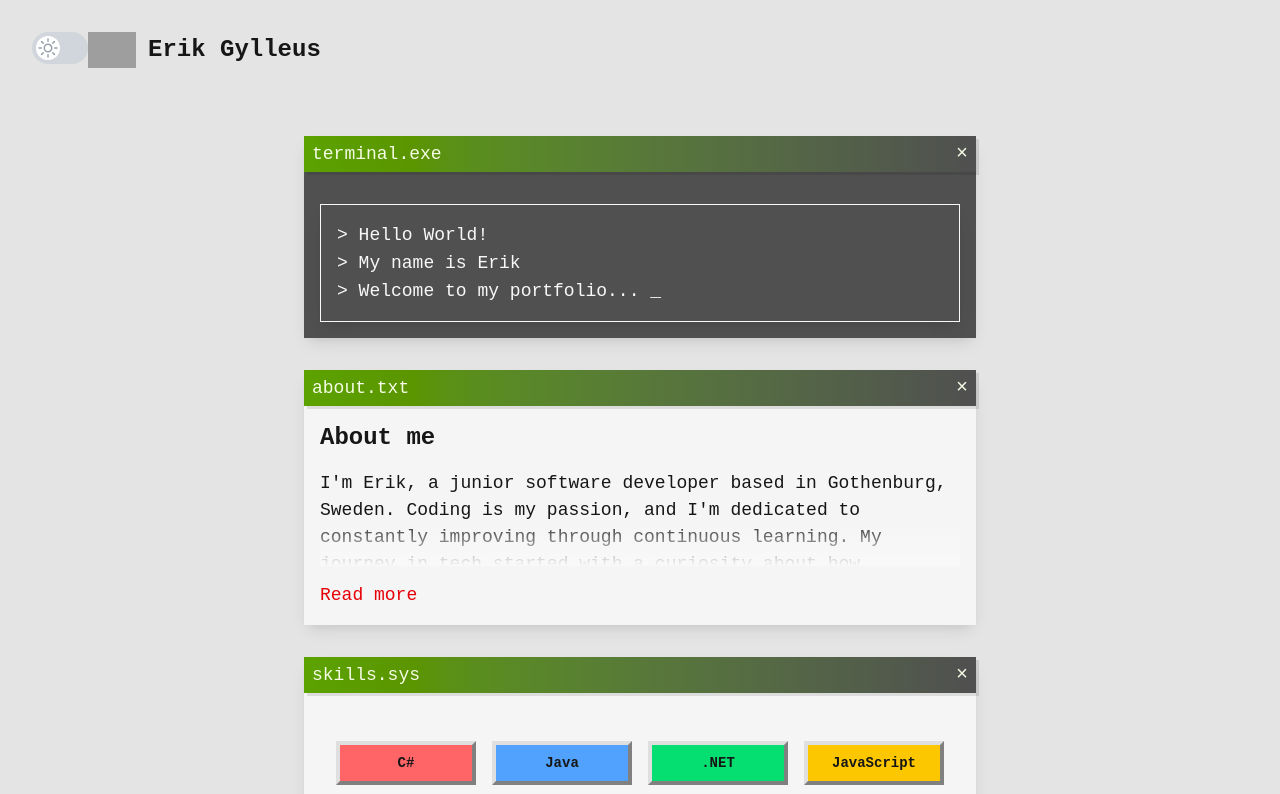
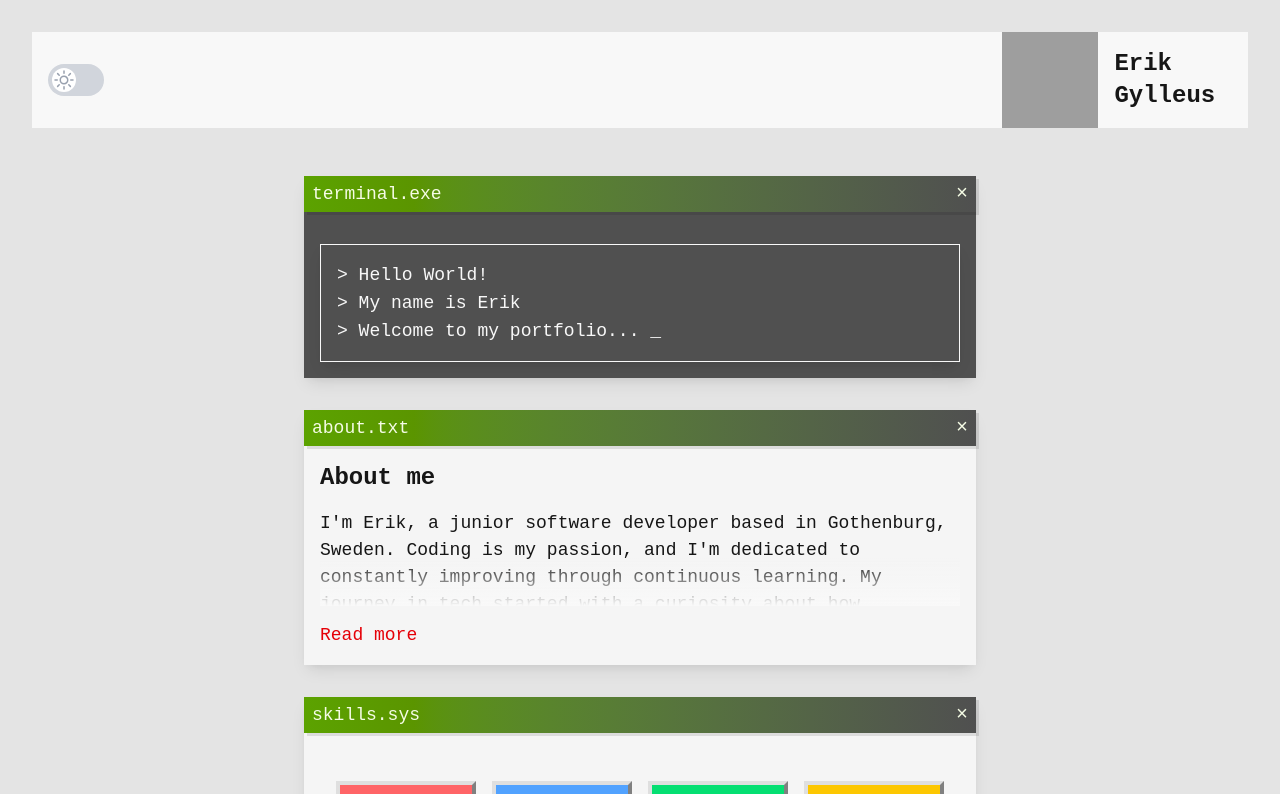
Before and after one commit to ergyl/ergyl.github.io, a Vue app: page / in a window 1280 px wide. Shown: the top 794 px of the page. Built offline with nearby package versions, Linux system fonts and the light colour scheme; grey boxes are pictures that could not be loaded.

Commit message:
responsive logo and header

```diff
--- a/src/App.vue
+++ b/src/App.vue
@@ -1,14 +1,6 @@
 <template>
-  <header>
-    <div class="wrapper">
-      <ToggleThemeSwitch/>
-      <div class="flex items-center justify-center mb-5 text-2xl font-semibold">
-        <img src="https://www.svgrepo.com/show/131095/noodles.svg" class="h-12 mr-3 sm:h-9 dark:filter dark:invert"
-             alt="Logo">
-        <span>Erik Gylleus</span>
-      </div>
-    </div>
-  </header>
+      <Header/>
+
 
   <main>
     <div :class="{'min-h-screen': !allWindowsAreHidden, 'p-4': true}">
@@ -23,17 +15,20 @@
         <Window id="about" header-title="about.txt" body-title="About me"
                 @update:hidden="updateWindowState('about', $event)">
           <ExpandableContent>
-            <p> I'm Erik, a junior software developer based in Gothenburg, Sweden. Coding is my passion, and I'm dedicated
+            <p> I'm Erik, a junior software developer based in Gothenburg, Sweden. Coding is my passion, and I'm
+              dedicated
               to constantly improving through continuous learning. My journey in tech started with a curiosity about how
               computers work, and now I'm turning that curiosity into a career.
             </p>
             <p>
               I love coding and think of ways to improve my skillset all the time. For me, it's a creative outlet that I
-              didn't know I had longed for all my life. I'm mostly into back end development and specifically C# and Java,
+              didn't know I had longed for all my life. I'm mostly into back end development and specifically C# and
+              Java,
               but I'm open to all opportunities to branch out.
             </p>
             <p>
-              I see myself an enabler. I like to help. I work hard. I really love learning new things and strongly believe
+              I see myself an enabler. I like to help. I work hard. I really love learning new things and strongly
+              believe
               in sharing knowledge, teaching each other those new things we learn.
             </p>
             <p>
@@ -74,6 +69,7 @@ import Button from "@/components/ui/Button.vue";
 import ToggleThemeSwitch from "@/components/ui/ToggleThemeSwitch.vue";
 import ExpandableContent from "@/components/ui/ExpandableContent.vue";
 import Secret from "@/components/Secret.vue";
+import Header from "@/components/Header.vue";
 
 const theme = ref(localStorage.theme || "system");
 
--- a/src/assets/main.css
+++ b/src/assets/main.css
@@ -148,16 +148,10 @@ Example: if you want to style all H2 elements you use the base layer.
         }
 
         header {
-            @apply flex;
-            display: flex;
+            background-color: var(--color-base-100);
             place-items: center;
             padding-right: calc(var(--section-gap) / 2);
-        }
-
-        header .wrapper {
-            display: flex;
-            place-items: flex-start;
-            flex-wrap: wrap;
+            @apply flex;
         }
 
         h1 {
@@ -195,6 +189,67 @@ Example: if you want to style all H2 elements you use the base layer.
     #terminal {
         box-shadow: 0 8px 16px -4px rgba(0, 0, 0, 0.1), 0 4px 8px -4px rgba(0, 0, 0, 0.06);
         @apply bg-neutral text-neutral-content
+    }
+
+    #header {
+        background-color: var(--color-base-100);
+        display: flex;
+        justify-content: space-between;
+        align-items: center;
+        width: 100%;
+    }
+
+    #logo {
+        width: 3rem;
+        height: 3rem;
+        transition: width 0.3s ease, height 0.3s ease;
+    }
+
+    #logo-txt {
+        @apply font-semibold text-base;
+    }
+
+    /* sm breakpoint */
+    @media (min-width: 640px) {
+        #logo {
+            width: 4rem;
+            height: 4rem;
+        }
+    }
+
+    /* md breakpoint */
+    @media (min-width: 768px) {
+        #logo {
+            width: 5rem;
+            height: 5rem;
+        }
+
+        #logo-txt {
+            @apply text-lg;
+        }
+    }
+
+    /* lg breakpoint */
+    @media (min-width: 1024px) {
+        #logo {
+            width: 6rem;
+            height: 6rem;
+        }
+
+        #logo-txt {
+            @apply text-2xl;
+        }
+    }
+
+    .dark #logo {
+        filter: invert(1);
+    }
+
+    .wrapper {
+        display: flex;
+        justify-content: space-between;
+        align-items: center;
+        width: 100%;
     }
 
     .card {
@@ -278,6 +333,7 @@ Example: if you want to style all H2 elements you use the base layer.
     .cursor-blink {
         animation: blink 1s step-end infinite;
     }
+
 }
 
 /* Utilities Layer: Custom utilities */
--- /dev/null
+++ b/src/components/Header.vue
@@ -0,0 +1,28 @@
+<template>
+  <header>
+    <div id="header" class="wrapper">
+      <!-- Left side: Theme Toggle Switch -->
+      <ToggleThemeSwitch class="pl-4"/>
+
+      <!-- Right side: Logo and Text -->
+      <div class="flex items-center ml-auto space-x-4">
+        <img
+            id="logo"
+            src="https://www.svgrepo.com/show/131095/noodles.svg"
+            class="logo-size transition-all duration-300 dark:filter dark:invert"
+            alt="Logo"
+        />
+        <span
+            id="logo-txt"
+            class="logo-text text-base sm:text-lg md:text-xl lg:text-2xl font-semibold select-none transition-all duration-300"
+        >
+          Erik Gylleus
+        </span>
+      </div>
+    </div>
+  </header>
+</template>
+
+<script setup lang="ts">
+import ToggleThemeSwitch from "@/components/ui/ToggleThemeSwitch.vue";
+</script>
```
